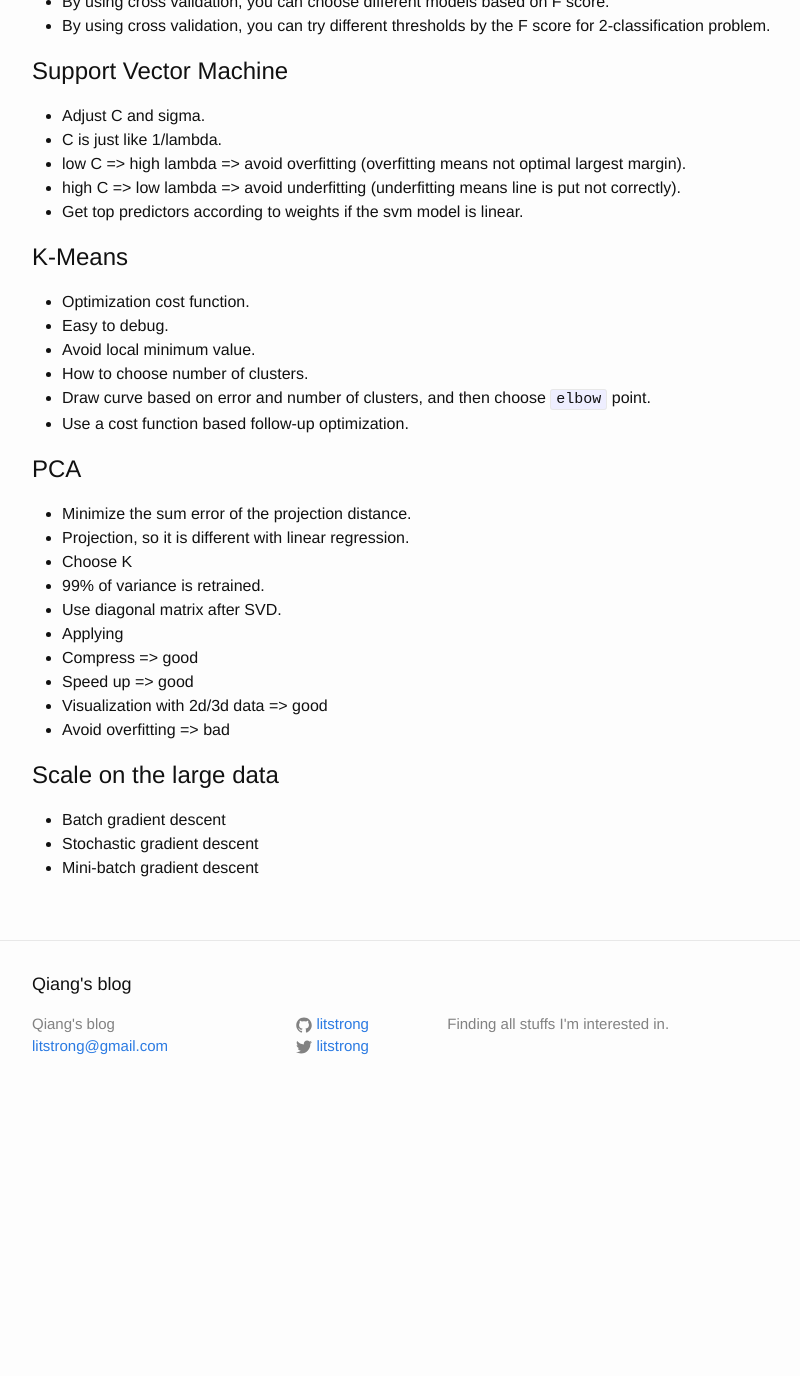
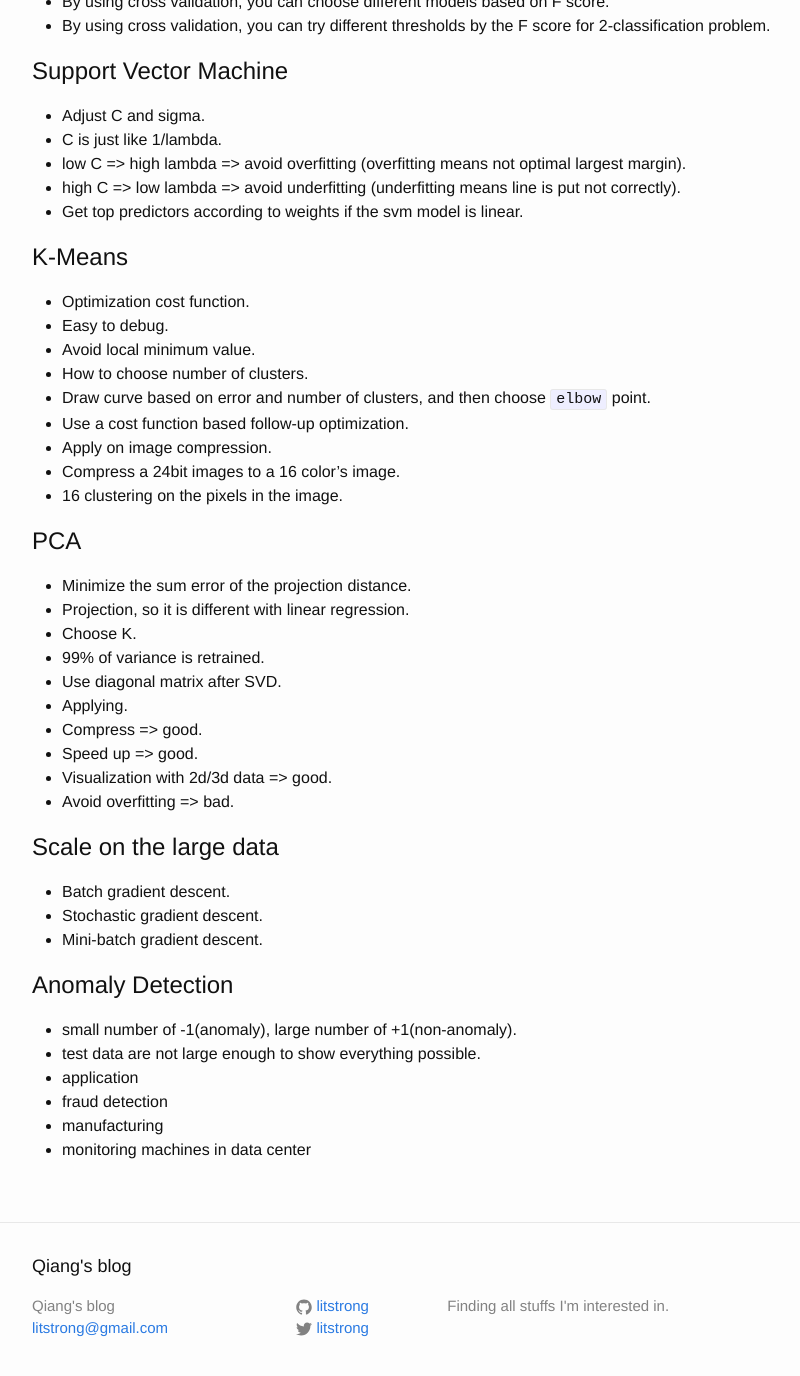
Before and after one commit to litstrong/litstrong.github.io, a Jekyll site: the page built from _posts/2016-03-13-coursera-machine-learning.markdown, in a window 1280 px wide and 1400 px high, scrolled down 1616 px. Shown: the top 1376 px of the window, without its empty margins (238-1038 px from the left). Built offline with Jekyll 4.4.1, drawn with Linux system fonts in a browser that asks for light colours; before the commit the page ends 2734 px from its top, so only the background shows below that.

Commit message:
Update Anomaly Detection.

```diff
--- a/_posts/2016-03-13-coursera-machine-learning.markdown
+++ b/_posts/2016-03-13-coursera-machine-learning.markdown
@@ -73,20 +73,31 @@ Please have a look at table below:
 - How to choose number of clusters.
  - Draw curve based on error and number of clusters, and then choose `elbow` point.
  - Use a cost function based follow-up optimization.
+- Apply on image compression.
+ - Compress a 24bit images to a 16 color's image.
+ - 16 clustering on the pixels in the image.
 
 # PCA
 - Minimize the sum error of the projection distance.
  - Projection, so it is different with linear regression.
-- Choose K
+- Choose K.
  - 99% of variance is retrained.
  - Use diagonal matrix after SVD.
-- Applying
- - Compress => good
- - Speed up => good
- - Visualization with 2d/3d data => good
- - Avoid overfitting => bad
+- Applying.
+ - Compress => good.
+ - Speed up => good.
+ - Visualization with 2d/3d data => good.
+ - Avoid overfitting => bad.
 
 # Scale on the large data
-- Batch gradient descent
-- Stochastic gradient descent
-- Mini-batch gradient descent
+- Batch gradient descent.
+- Stochastic gradient descent.
+- Mini-batch gradient descent.
+
+# Anomaly Detection
+- small number of -1(anomaly), large number of +1(non-anomaly).
+- test data are not large enough to show everything possible.
+- application
+ - fraud detection
+ - manufacturing
+ - monitoring machines in data center
```
